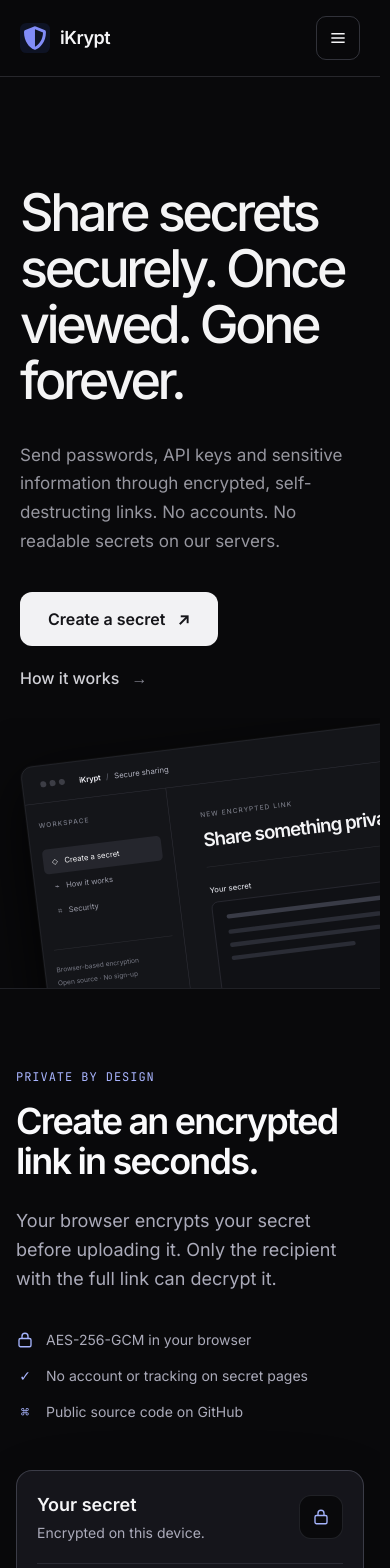
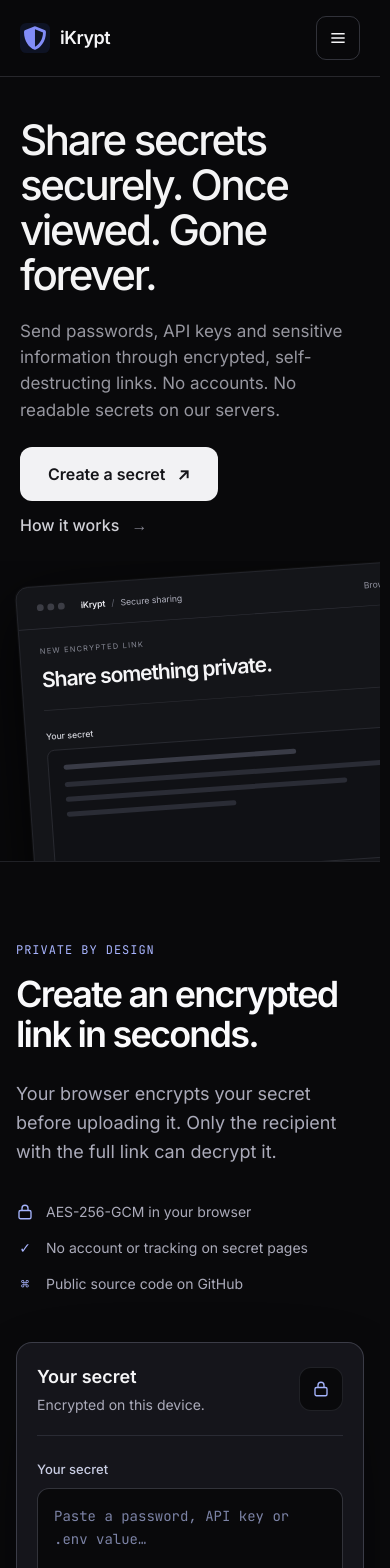
Before and after one commit to digitalwareshub/iKrypt10, a Next.js app: page / in a window 390 px wide. Shown: the top 1568 px of the page. Built offline with nearby package versions, Linux system fonts and the light colour scheme.

Commit message:
Tighten homepage hero and bring product preview above the fold

```diff
--- a/src/app/globals.css
+++ b/src/app/globals.css
@@ -271,23 +271,22 @@ main dd a:hover {
   position: relative;
   overflow: hidden;
   background: #09090b;
-  min-height: 940px;
 }
 .ikrypt-product-stage {
   position: relative;
-  margin-top: 68px;
-  height: 470px;
+  margin-top: 32px;
+  height: clamp(430px, 54vh, 580px);
   overflow: hidden;
   pointer-events: none;
 }
 .ikrypt-product-window {
   position: absolute;
-  top: 110px;
-  left: 8%;
-  width: max(1280px, 102%);
+  top: 8vw;
+  left: max(5%, calc((100% - 1224px) / 2));
+  width: clamp(1100px, 92%, 1550px);
   min-height: 650px;
   overflow: hidden;
-  transform: rotate(-8deg);
+  transform: rotate(-5deg);
   transform-origin: left top;
   border: 1px solid #303139;
   border-radius: 20px;
@@ -327,25 +326,17 @@ main dd a:hover {
   padding: 48px 56px;
   min-width: 0;
 }
-@media (min-width: 1600px) {
-  .ikrypt-linear-hero { min-height: 1010px; }
-  .ikrypt-product-stage { height: 520px; }
-  .ikrypt-product-window { top: 105px; left: 7%; width: 95%; }
-}
 @media (max-width: 767px) {
-  .ikrypt-linear-hero { min-height: 760px; }
-  .ikrypt-product-stage { height: 325px; margin-top: 28px; }
+  .ikrypt-product-stage { height: 300px; margin-top: 24px; }
   .ikrypt-product-window {
-    top: 50px;
-    left: 20px;
-    width: 1070px;
-    transform: rotate(-7deg) scale(0.64);
-    transform-origin: left top;
+    top: 7vw;
+    left: 4%;
+    width: 900px;
+    transform: rotate(-4deg) scale(0.62);
   }
-}
-@media (max-width: 420px) {
-  .ikrypt-product-stage { height: 270px; }
-  .ikrypt-product-window { transform: rotate(-7deg) scale(0.55); }
+  .ikrypt-product-sidebar { display: none; }
+  .ikrypt-product-body { grid-template-columns: minmax(0, 1fr); }
+  .ikrypt-product-main { padding: 28px 32px; }
 }
 @media (prefers-reduced-motion: reduce) {
   .ikrypt-product-window { transition: none; }
--- a/src/app/page.tsx
+++ b/src/app/page.tsx
@@ -128,18 +128,18 @@ export default function Home() {
       <main id="content" className="relative isolate overflow-clip">
         {/* Large left-aligned editorial-free hero, following the supplied Linear layout reference. */}
         <section className="ikrypt-linear-hero">
-          <div className="mx-auto max-w-[1320px] px-5 pt-[108px] sm:px-9 sm:pt-[142px] lg:px-12 lg:pt-[148px]">
+          <div className="mx-auto max-w-[1320px] px-5 pt-10 sm:px-9 sm:pt-14 lg:px-12 lg:pt-[clamp(3rem,6vh,4.5rem)]">
             <div className="max-w-[1200px]">
-              <h1 className="max-w-[1160px] font-sans text-[clamp(3.25rem,6.1vw,6.35rem)] font-medium leading-[1.075] tracking-[-0.065em] text-[#F4F4F5]">
+              <h1 className="max-w-[1160px] font-sans text-[clamp(2.625rem,4.75vw,5rem)] font-medium leading-[1.075] tracking-[-0.055em] text-[#F4F4F5]">
                 Share secrets securely.
                 <br className="hidden md:block" />
                 {' '}Once viewed. Gone forever.
               </h1>
-              <p className="mt-8 max-w-[660px] text-[17px] leading-[1.7] text-[#96969F] sm:text-[21px]">
+              <p className="mt-5 max-w-[660px] text-[17px] leading-[1.55] text-[#96969F] sm:text-[19px]">
                 Send passwords, API keys and sensitive information through encrypted, self-destructing links.
                 No accounts. No readable secrets on our servers.
               </p>
-              <div className="mt-9 flex flex-wrap items-center gap-x-9 gap-y-5">
+              <div className="mt-6 flex flex-wrap items-center gap-x-6 gap-y-3">
                 <a href="#create" className="inline-flex min-h-[54px] items-center justify-center rounded-xl bg-[#F2F2F4] px-7 text-base font-semibold text-[#151519] transition-colors hover:bg-white focus-visible:outline-offset-4">
                   Create a secret <span aria-hidden="true" className="ml-3">↗</span>
                 </a>
```
Also changed, not shown: 6 other files (tests, documents, lock files or other folders).
